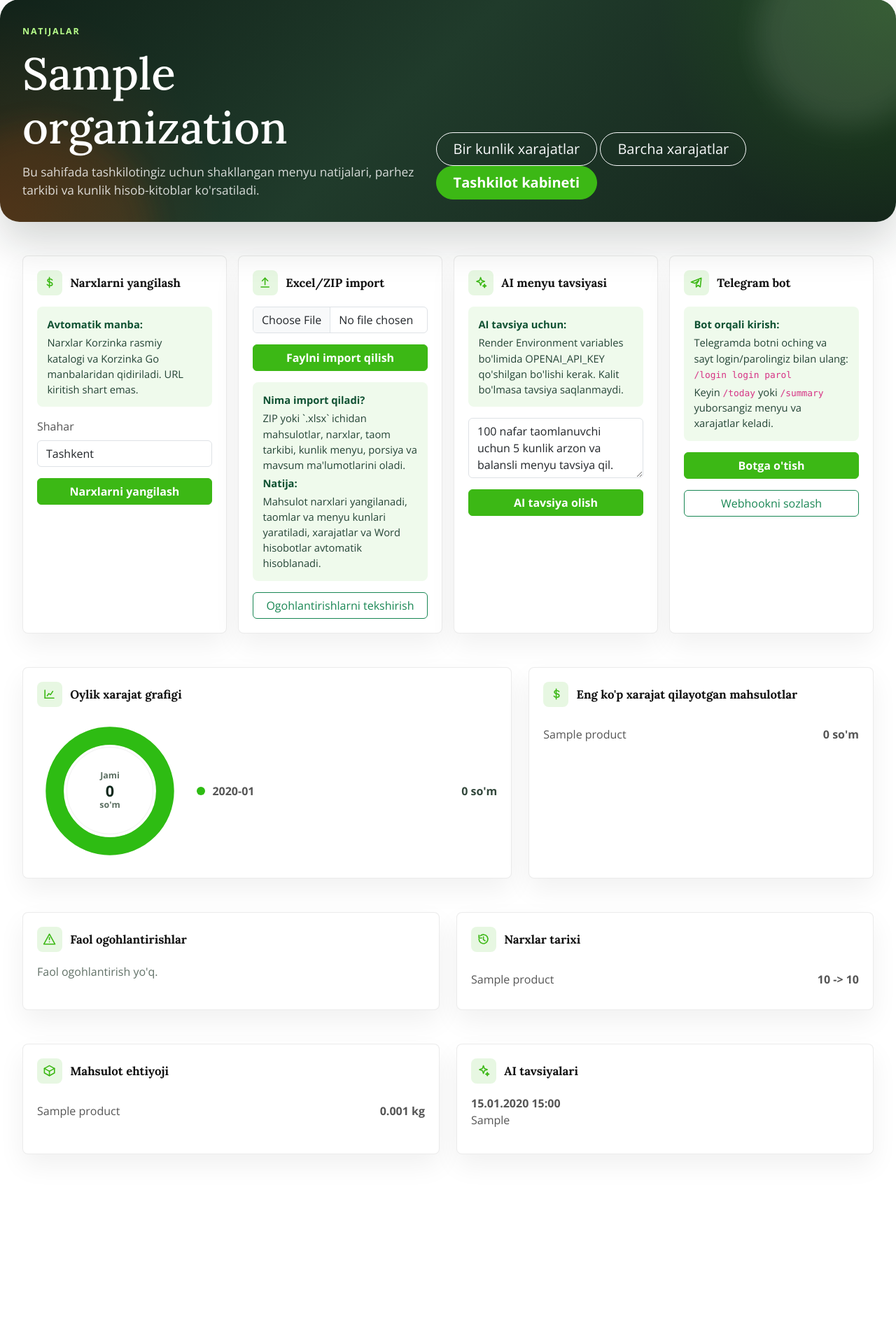
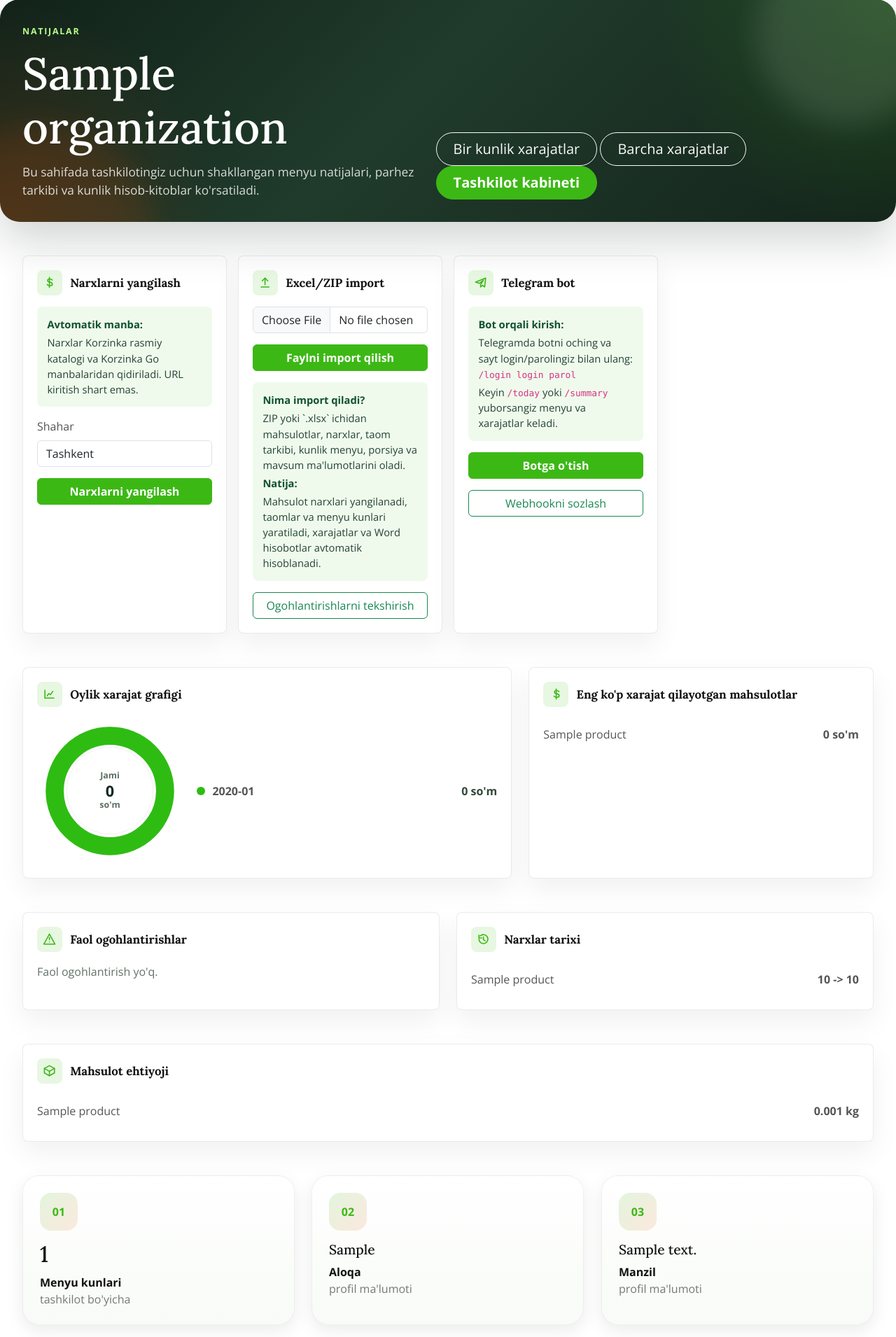
Before and after one commit to xavfli/Dietologiya, a Django app: page /profile/ in a window 1280 px wide. Shown: the part 105-2015 px from the top of the page at 70% size. Run offline with Django 4.2, Linux system fonts and the light colour scheme; a user stored in the database is signed in; tables that the repository leaves empty hold one stand-in row (values such as "Sample post").

Commit message:
Remove AI menu recommendations

```diff
--- a/menu/forms.py
+++ b/menu/forms.py
@@ -9,14 +9,6 @@ class MenuUploadForm(forms.Form):
     file = forms.FileField(label="Excel yoki ZIP fayl", widget=forms.FileInput(attrs={"class": "form-control", "accept": ".zip,.xlsx"}))
 
 
-class AISuggestionForm(forms.Form):
-    prompt = forms.CharField(
-        label="AI menyu so'rovi",
-        widget=forms.Textarea(attrs={"rows": 3, "class": "form-control"}),
-        initial="100 nafar taomlanuvchi uchun 5 kunlik arzon va balansli menyu tavsiya qil.",
-    )
-
-
 class TelegramSettingsForm(forms.Form):
     chat_id = forms.CharField(label="Telegram chat ID", max_length=120, widget=forms.TextInput(attrs={"class": "form-control"}))
     daily_digest = forms.BooleanField(label="Kunlik xulosa yuborish", required=False, initial=True, widget=forms.CheckboxInput(attrs={"class": "form-check-input"}))
--- a/menu/services.py
+++ b/menu/services.py
@@ -10,8 +10,6 @@ from django.core.files.uploadedfile import UploadedFile
 from django.utils import timezone
 
 from .models import (
-    AISuggestion,
-    Dish,
     ImportJob,
     MenuAlert,
     MenuDay,
@@ -22,7 +20,6 @@ from .models import (
 )
 
 
-OPENAI_RESPONSES_URL = "https://api.openai.com/v1/responses"
 TELEGRAM_API_URL = "https://api.telegram.org/bot{token}/{method}"
 
 
@@ -158,58 +155,6 @@ def top_cost_products(organization: Organization, limit: int = 8) -> list[dict]:
     return product_requirement_summary(organization)[:limit]
 
 
-def generate_ai_menu_suggestion(organization: Organization, prompt: str) -> AISuggestion:
-    api_key = os.environ.get("OPENAI_API_KEY")
-    if not api_key:
-        return None
-
-    dishes = list(Dish.objects.filter(organization=organization).values_list("name", flat=True)[:80])
-    products = list(Product.objects.filter(organization=organization).values_list("name", flat=True)[:120])
-    body = {
-        "model": os.environ.get("OPENAI_MENU_MODEL", "gpt-5.4-mini"),
-        "input": (
-            "Tashkilot uchun amaliy menyu tavsiyasi tuz. Mavjud taom va mahsulotlarga tayan. "
-            "Javobni o'zbek tilida qisqa jadval va ogohlantirishlar bilan ber.\n"
-            f"So'rov: {prompt}\n"
-            f"Taomlar: {json.dumps(dishes, ensure_ascii=False)}\n"
-            f"Mahsulotlar: {json.dumps(products, ensure_ascii=False)}"
-        ),
-    }
-    request = Request(
-        OPENAI_RESPONSES_URL,
-        data=json.dumps(body).encode("utf-8"),
-        headers={"Authorization": f"Bearer {api_key}", "Content-Type": "application/json"},
-        method="POST",
-    )
-    try:
-        with urlopen(request, timeout=45) as response:
-            payload = json.loads(response.read().decode("utf-8"))
-    except HTTPError as error:
-        detail = error.read().decode("utf-8", errors="replace")
-        if error.code == 429:
-            message = (
-                "AI xatosi: OpenAI hisobida kredit yoki limit yetmadi. "
-                "Platformadagi Billing bo'limida kredit qo'shing yoki birozdan keyin qayta urinib ko'ring."
-            )
-        elif error.code == 401:
-            message = "AI xatosi: OPENAI_API_KEY noto'g'ri yoki bekor qilingan. Render Environment variables bo'limida yangi kalit qo'ying."
-        else:
-            message = f"AI xatosi: HTTP {error.code}. {detail[:300]}"
-        return AISuggestion.objects.create(organization=organization, prompt=prompt, response=message)
-    except URLError as error:
-        return AISuggestion.objects.create(organization=organization, prompt=prompt, response=f"AI xatosi: internet ulanishi ishlamadi: {error}")
-
-    text = payload.get("output_text") or ""
-    if not text:
-        parts = []
-        for item in payload.get("output", []):
-            for content in item.get("content", []):
-                if content.get("text"):
-                    parts.append(content["text"])
-        text = "\n".join(parts) or "AI javobi bo'sh qaytdi."
-    return AISuggestion.objects.create(organization=organization, prompt=prompt, response=text)
-
-
 def telegram_api_call(method: str, payload: dict | None = None) -> dict:
     token = os.environ.get("TELEGRAM_BOT_TOKEN")
     if not token:
--- a/menu/templates/menu/profile.html
+++ b/menu/templates/menu/profile.html
@@ -5,7 +5,6 @@
 <svg class="visually-hidden" aria-hidden="true">
     <symbol id="icon-price" viewBox="0 0 24 24"><path d="M12 3v18"></path><path d="M17 7.5c-.8-1.1-2.3-1.8-4.2-1.8-2.3 0-4 1-4 2.7 0 4.2 8.5 1.8 8.5 6.2 0 1.8-1.8 3-4.4 3-2 0-3.8-.7-4.9-2"></path></symbol>
     <symbol id="icon-upload" viewBox="0 0 24 24"><path d="M12 16V4"></path><path d="M7 9l5-5 5 5"></path><path d="M5 20h14"></path></symbol>
-    <symbol id="icon-ai" viewBox="0 0 24 24"><path d="M12 3l1.8 5.1L19 10l-5.2 1.9L12 17l-1.8-5.1L5 10l5.2-1.9L12 3Z"></path><path d="M19 15l.8 2.2L22 18l-2.2.8L19 21l-.8-2.2L16 18l2.2-.8L19 15Z"></path></symbol>
     <symbol id="icon-telegram" viewBox="0 0 24 24"><path d="M21 4L3 11.2l7 2.2L17 8l-5 7.5V20l3.2-3.1 4 2.9L21 4Z"></path></symbol>
     <symbol id="icon-chart" viewBox="0 0 24 24"><path d="M4 19V5"></path><path d="M4 19h16"></path><path d="M8 15l3-4 3 2 4-6"></path></symbol>
     <symbol id="icon-alert" viewBox="0 0 24 24"><path d="M12 3l10 18H2L12 3Z"></path><path d="M12 9v4"></path><path d="M12 17h.01"></path></symbol>
@@ -63,18 +62,6 @@
                 <form method="post" action="{% url 'profile_build_alerts' %}" class="mt-3">
                     {% csrf_token %}
                     <button class="btn btn-outline-success w-100" type="submit">Ogohlantirishlarni tekshirish</button>
-                </form>
-            </div>
-            <div class="profile-tool-panel">
-                <h2 class="panel-title"><span class="panel-title__icon"><svg><use href="#icon-ai"></use></svg></span>AI menyu tavsiyasi</h2>
-                <div class="import-help mb-3">
-                    <strong>AI tavsiya uchun:</strong>
-                    <span>Render Environment variables bo'limida OPENAI_API_KEY qo'shilgan bo'lishi kerak. Kalit bo'lmasa tavsiya saqlanmaydi.</span>
-                </div>
-                <form method="post" action="{% url 'profile_ai_suggestion' %}">
-                    {% csrf_token %}
-                    {{ ai_form.prompt }}
-                    <button class="btn btn-accent w-100 mt-3" type="submit">AI tavsiya olish</button>
                 </form>
             </div>
             <div class="profile-tool-panel">
@@ -190,7 +177,7 @@
 <section class="profile-insights mb-5">
     <div class="profile-shell">
         <div class="row g-4">
-            <div class="col-lg-6">
+            <div class="col-lg-12">
                 <div class="profile-tool-panel h-100">
                     <h2 class="panel-title"><span class="panel-title__icon"><svg><use href="#icon-box"></use></svg></span>Mahsulot ehtiyoji</h2>
                     {% for item in requirements %}
@@ -200,19 +187,6 @@
                     </div>
                     {% empty %}
                     <p class="text-muted mb-0">Hisoblash uchun menyu yo'q.</p>
-                    {% endfor %}
-                </div>
-            </div>
-            <div class="col-lg-6">
-                <div class="profile-tool-panel h-100">
-                    <h2 class="panel-title"><span class="panel-title__icon"><svg><use href="#icon-ai"></use></svg></span>AI tavsiyalari</h2>
-                    {% for suggestion in ai_suggestions %}
-                    <article class="ai-suggestion">
-                        <strong>{{ suggestion.created_at|date:"d.m.Y H:i" }}</strong>
-                        <p>{{ suggestion.response|linebreaksbr }}</p>
-                    </article>
-                    {% empty %}
-                    <p class="text-muted mb-0">AI tavsiya hali yo'q.</p>
                     {% endfor %}
                 </div>
             </div>
--- a/menu/urls.py
+++ b/menu/urls.py
@@ -1,7 +1,6 @@
 from django.urls import path
 from .views import (
     AllMenuWordExportView,
-    AISuggestionView,
     AlertBuildView,
     HomeView,
     LatestMenuWordExportView,
@@ -30,7 +29,6 @@ urlpatterns = [
     path("profile/update-prices/", PriceUpdateView.as_view(), name="profile_update_prices"),
     path("profile/import-menu/", MenuUploadView.as_view(), name="profile_import_menu"),
     path("profile/build-alerts/", AlertBuildView.as_view(), name="profile_build_alerts"),
-    path("profile/ai-suggestion/", AISuggestionView.as_view(), name="profile_ai_suggestion"),
     path("profile/telegram/", TelegramSettingsView.as_view(), name="profile_telegram"),
     path("telegram/webhook/", TelegramWebhookView.as_view(), name="telegram_webhook"),
     path("telegram/setup/", TelegramWebhookSetupView.as_view(), name="telegram_setup"),
--- a/menu/views.py
+++ b/menu/views.py
@@ -27,12 +27,11 @@ from django.views.decorators.csrf import csrf_exempt
 from django.views.generic import ListView, TemplateView
 
 from .docx_export import build_docx
-from .forms import AISuggestionForm, MenuUploadForm, PriceSourceForm, TelegramSettingsForm
-from .models import AISuggestion, ImportJob, MenuAlert, MenuDay, MenuEntry, Organization, PriceHistory, TelegramSubscription
+from .forms import MenuUploadForm, PriceSourceForm, TelegramSettingsForm
+from .models import ImportJob, MenuAlert, MenuDay, MenuEntry, Organization, PriceHistory, TelegramSubscription
 from .services import (
     build_menu_alerts,
     create_upload_job,
-    generate_ai_menu_suggestion,
     get_user_organization,
     monthly_cost_chart,
     monthly_cost_total,
@@ -387,7 +386,6 @@ class ProfileView(LoginRequiredMixin, TemplateView):
         }
         context["price_form"] = PriceSourceForm()
         context["upload_form"] = MenuUploadForm()
-        context["ai_form"] = AISuggestionForm()
         context["telegram_form"] = TelegramSettingsForm(
             initial={
                 "chat_id": getattr(getattr(organization, "telegram_subscription", None), "chat_id", ""),
@@ -401,7 +399,6 @@ class ProfileView(LoginRequiredMixin, TemplateView):
         context["price_history"] = PriceHistory.objects.filter(organization=organization).select_related("product")[:8]
         context["menu_alerts"] = MenuAlert.objects.filter(organization=organization, is_resolved=False)[:8]
         context["import_jobs"] = ImportJob.objects.filter(organization=organization)[:6]
-        context["ai_suggestions"] = AISuggestion.objects.filter(organization=organization)[:3]
         return context
 
 
@@ -488,20 +485,6 @@ class AlertBuildView(OrganizationActionMixin, TemplateView):
     def post(self, request, *args, **kwargs):
         count = build_menu_alerts(self.organization)
         messages.success(request, f"{count} ta ogohlantirish yaratildi.")
-        return redirect("profile")
-
-
-class AISuggestionView(OrganizationActionMixin, TemplateView):
-    def post(self, request, *args, **kwargs):
-        form = AISuggestionForm(request.POST)
-        if not form.is_valid():
-            messages.error(request, form.errors.as_text())
-            return redirect("profile")
-        suggestion = generate_ai_menu_suggestion(self.organization, form.cleaned_data["prompt"])
-        if suggestion:
-            messages.success(request, "AI menyu tavsiyasi tayyorlandi.")
-        else:
-            messages.error(request, "OPENAI_API_KEY sozlanmagan. Render Environment variables bo'limiga API kalit qo'shib redeploy qiling.")
         return redirect("profile")
 
 
```
Also changed, not shown: menu/admin.py (+0 -7 lines).
